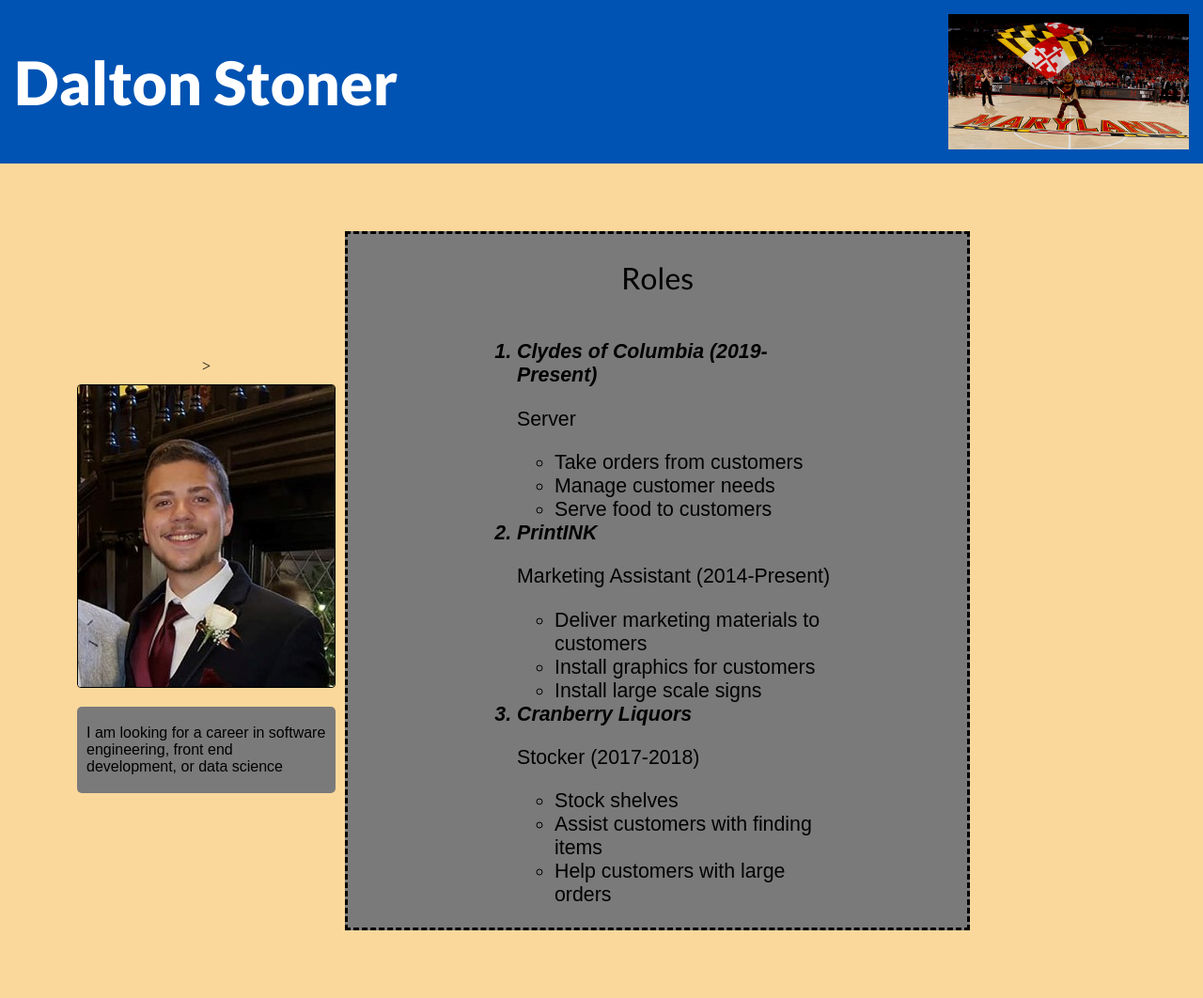
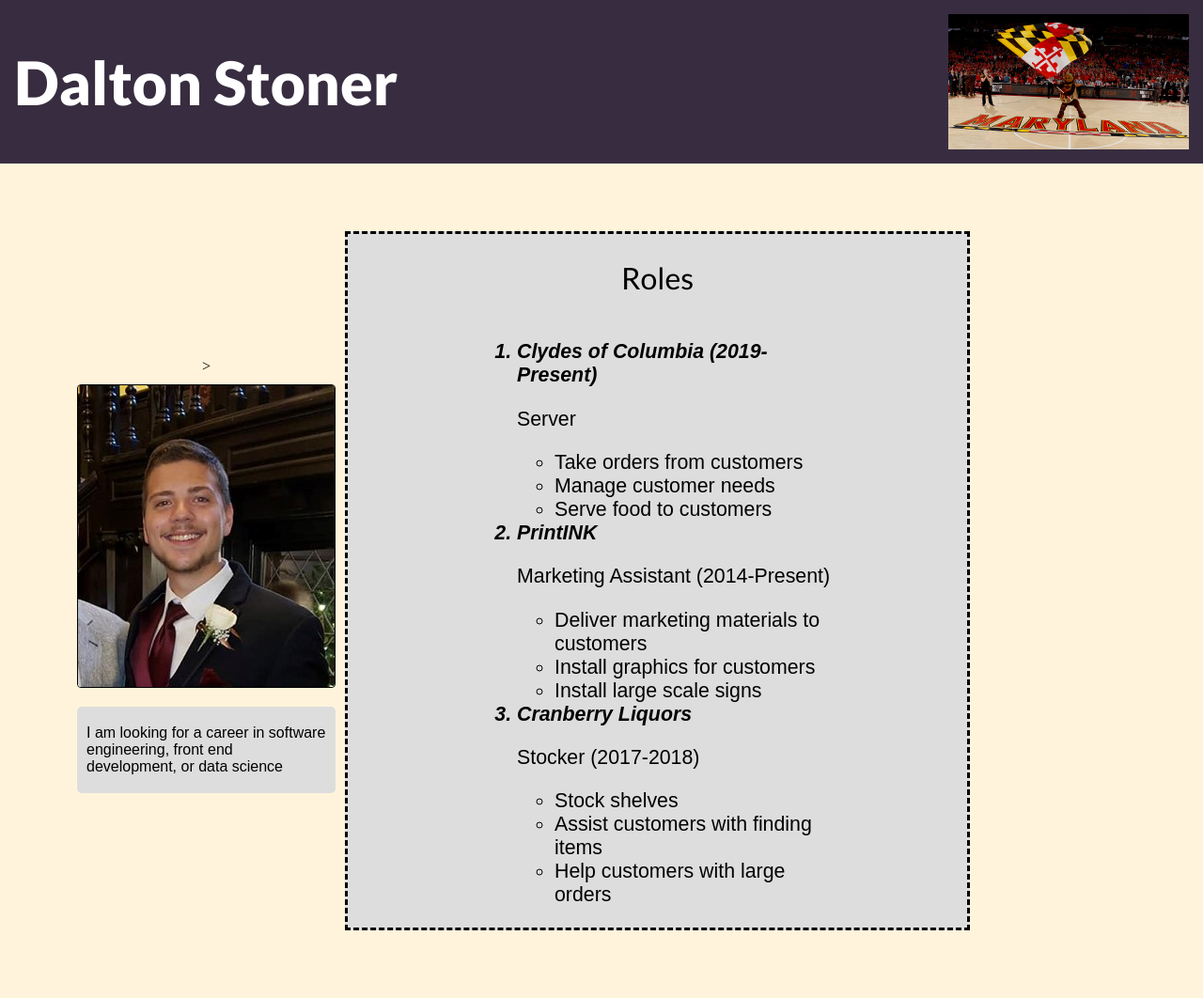
Before and after one commit to dstoner05/dstoner05.github.io, a PHP site: page / in a window 1280 px wide. Shown: the whole page at 94% size. Run offline with PHP 8.4, Linux system fonts and the light colour scheme; some web fonts are replaced.

Commit message:
Update style.css

```diff
--- a/Assignment1/style.css
+++ b/Assignment1/style.css
@@ -1,6 +1,6 @@
 body {
     margin:0;
-    background-color:FAD89B;
+    background-color:#FFF4DB;
 }
 
 .header {
@@ -9,7 +9,7 @@
     justify-content:space-between;
     max-height:144px;
     max-width:100%;
-    background-color:0053B3;
+    background-color:382D40;
 }
 
 .one {
@@ -61,7 +61,7 @@
     display:flex;
     justify-content:flex-end;
     align-items:center;
-    background-color:rgb(122, 122, 122);
+    background-color:rgb(221, 221, 221);
     height:72px;
     font-size:12pt;
     border-radius:5px;
@@ -76,7 +76,7 @@
     flex-direction:column;
     align-items:center;
     justify-content:center;
-    background-color:rgb(122,122,122);
+    background-color:rgb(221, 221, 221);
     border:dashed;
     padding-left:140px;
     padding-right:140px;
```
